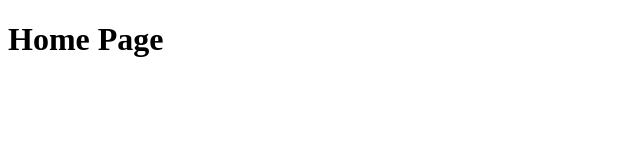
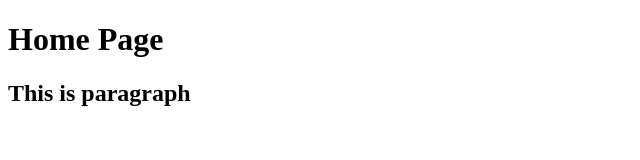
Before and after one commit to justakidz1402/Project-SE1632, a plain HTML site: page index.html in a window 1280 px wide. Shown: the whole page, without its empty margins (0-640 px from the left). Drawn offline with Linux system fonts and the light colour scheme.

Commit message:
ducnda da sua doi index.html

```diff
--- a/index.html
+++ b/index.html
@@ -9,7 +9,7 @@
 </head>
 <body>
     <h1>Home Page</h1>
-
+    <h2>This is paragraph</h2>
     <script src="assets/js/main.js"></script>
 </body>
 </html>
```
